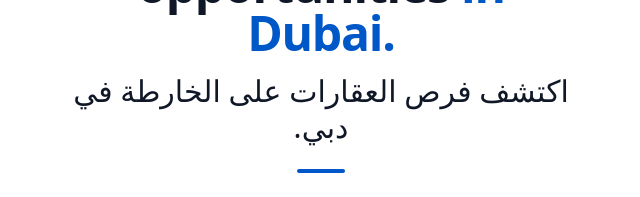
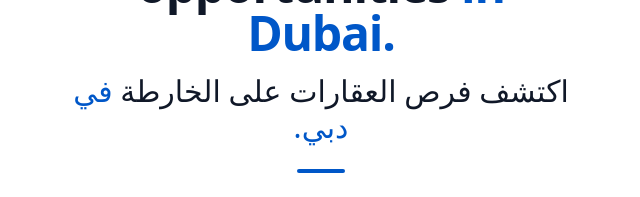
Before and after one commit to pdrrr3/pcf-website, a Next.js app: page / in a window 1280 px wide. Shown: the part 251-448 px from the top of the page, without its empty margins (319-959 px from the left). Built offline with nearby package versions, Linux system fonts and the light colour scheme.

Commit message:
Apply blue highlight to 'في دبي' in Arabic subtitle

```diff
--- a/app/page.tsx
+++ b/app/page.tsx
@@ -58,7 +58,7 @@
 
         {/* Arabic subtitle */}
         <p className="mt-3 text-3xl text-gray-900 font-[var(--font-arabic)]" dir="rtl" lang="ar">
-          اكتشف فرص العقارات على الخارطة في دبي.
+          اكتشف فرص العقارات على الخارطة <span className="text-[#0057C8]">في دبي.</span>
         </p>
 
         {/* Divider */}
```
